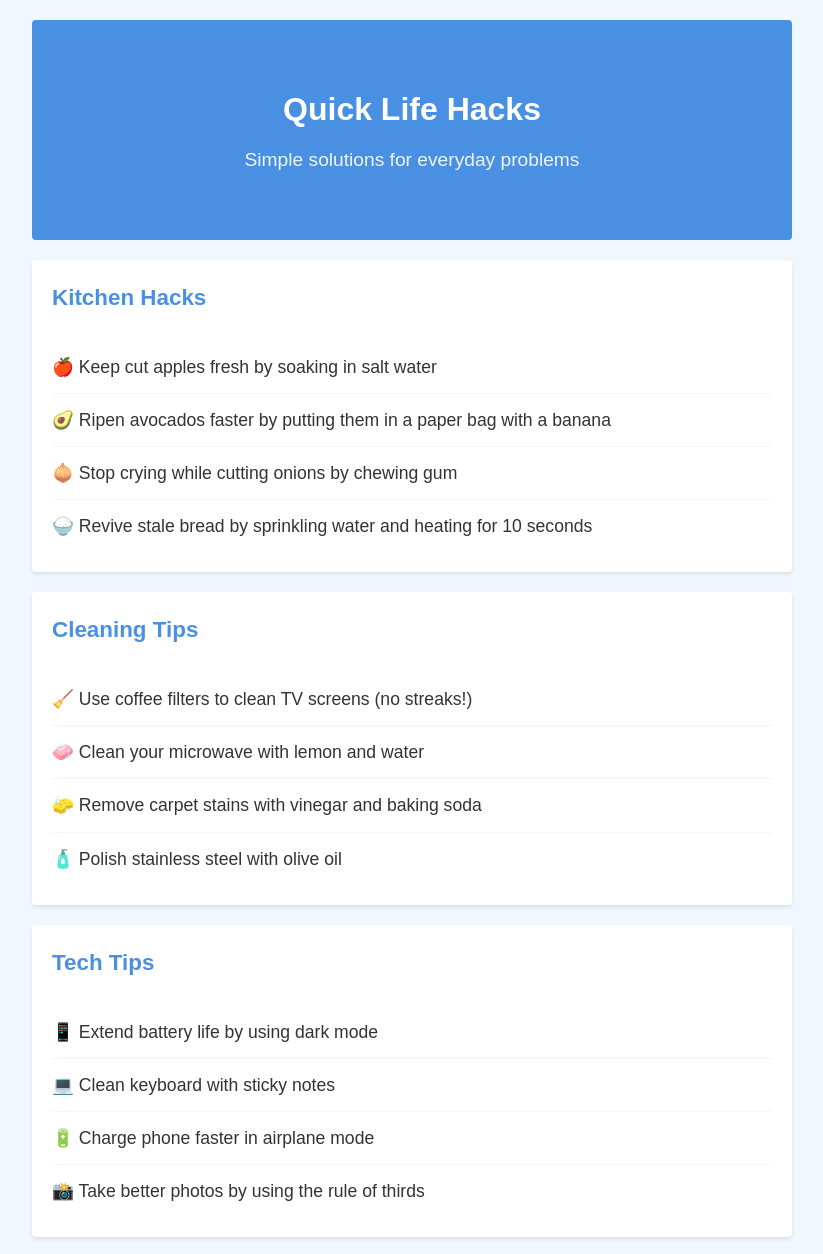
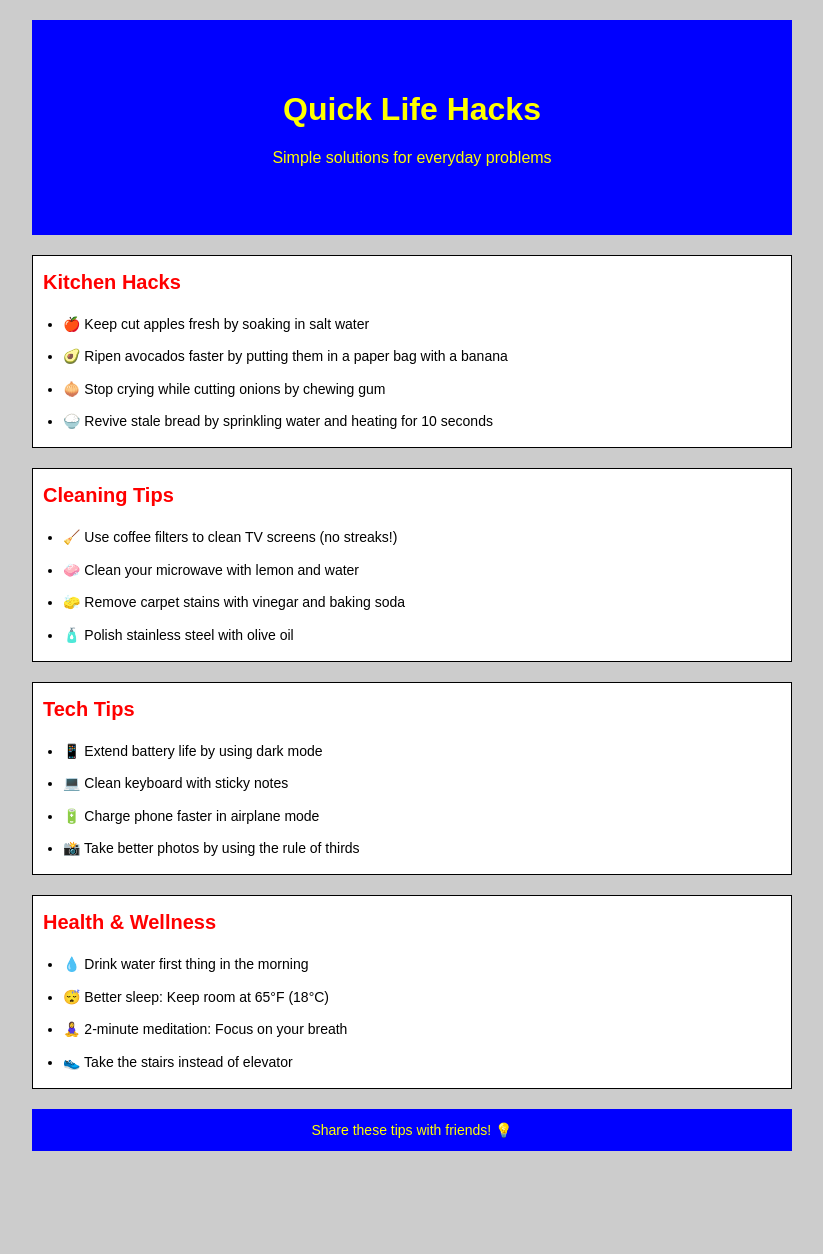
Before and after one commit to YakshithK/yakshithk.github.io, a plain HTML site: page index.html in a window 1280 px wide. Shown: the top 1254 px of the page, without its empty margins (228-1051 px from the left). After the commit the page ends 1171 px from the top, so only its background shows below. Drawn offline with Linux system fonts and the light colour scheme.

Commit message:
did not vibe code

```diff
--- a/styles.css
+++ b/styles.css
@@ -5,73 +5,61 @@
 }
 
 body {
-    font-family: Arial, sans-serif;
+    font-family: Arial;
     line-height: 1.6;
-    color: #333;
-    background: #f0f7ff;
+    color: black;
+    background: #cccccc;
 }
 
 .container {
-    max-width: 800px;
+    width: 800px;
     margin: 0 auto;
     padding: 20px;
 }
 
 header {
     text-align: center;
-    padding: 40px 0;
-    background: #4a90e2;
-    color: white;
+    padding: 20px;
+    background: #0000ff;
+    color: yellow;
     margin-bottom: 20px;
-    border-radius: 4px;
 }
 
 header p {
-    font-size: 1.2em;
+    font-size: 16px;
     margin-top: 10px;
-    opacity: 0.9;
 }
 
 .box {
     background: white;
-    padding: 20px;
+    padding: 10px;
     margin-bottom: 20px;
-    border-radius: 4px;
-    box-shadow: 0 2px 4px rgba(0,0,0,0.1);
+    border: 1px solid black;
 }
 
 .box h2 {
-    color: #4a90e2;
-    margin-bottom: 15px;
-    padding-bottom: 10px;
-    font-size: 1.4em;
+    color: red;
+    margin-bottom: 10px;
+    font-size: 20px;
+    font-weight: bold;
 }
 
 .box ul {
-    list-style: none;
+    list-style: disc;
+    margin-left: 20px;
 }
 
 .box ul li {
-    padding: 12px 0;
-    font-size: 1.1em;
-    border-bottom: 1px solid #f0f7ff;
-}
-
-.box ul li:last-child {
-    border-bottom: none;
-}
-
-.box ul li:hover {
-    color: #4a90e2;
+    padding: 5px 0;
+    font-size: 14px;
 }
 
 footer {
     text-align: center;
-    padding: 20px;
-    background: #4a90e2;
-    color: white;
-    border-radius: 4px;
-    font-size: 1.1em;
+    padding: 10px;
+    background: #0000ff;
+    color: yellow;
+    font-size: 14px;
 }
 
 /* Navigation */
```
